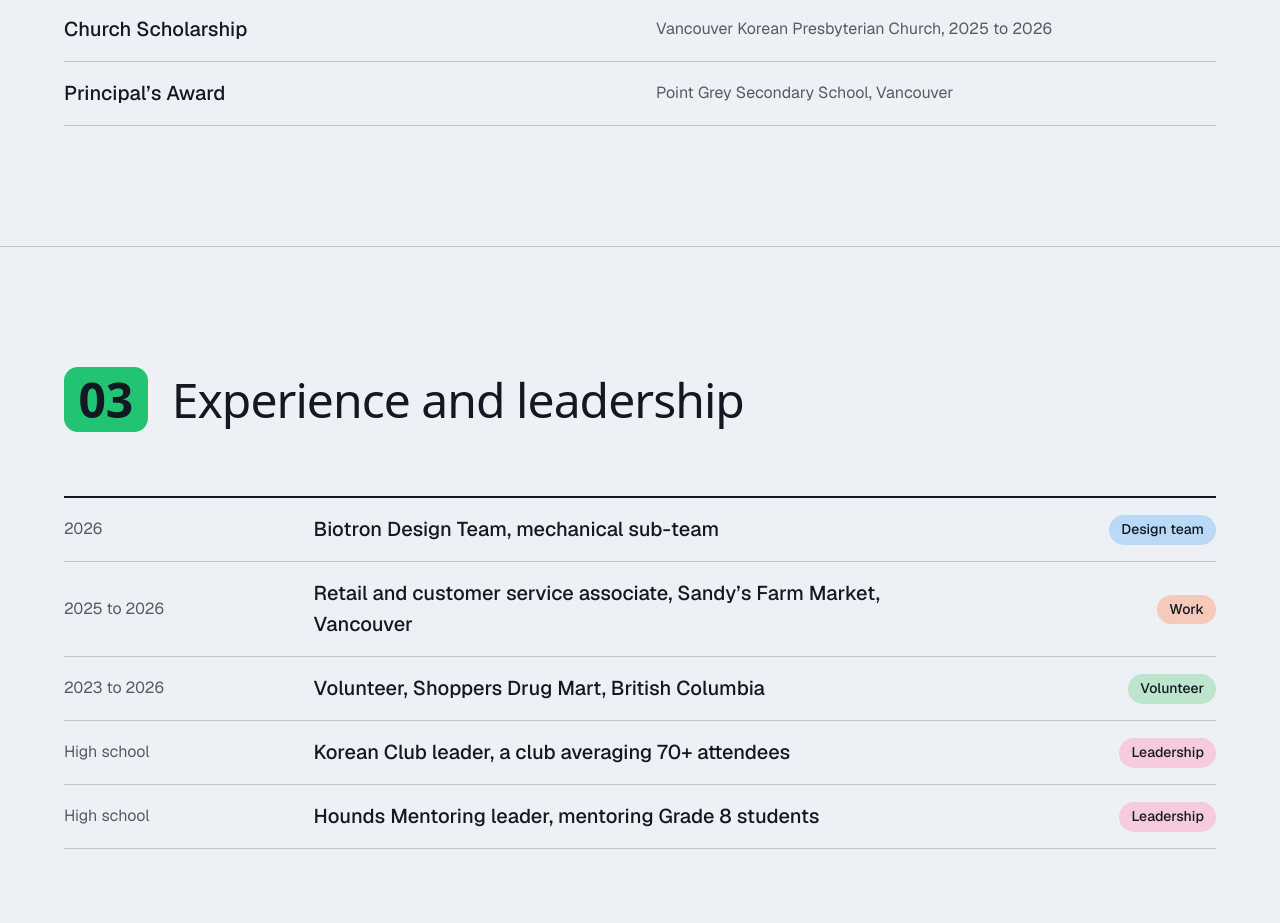
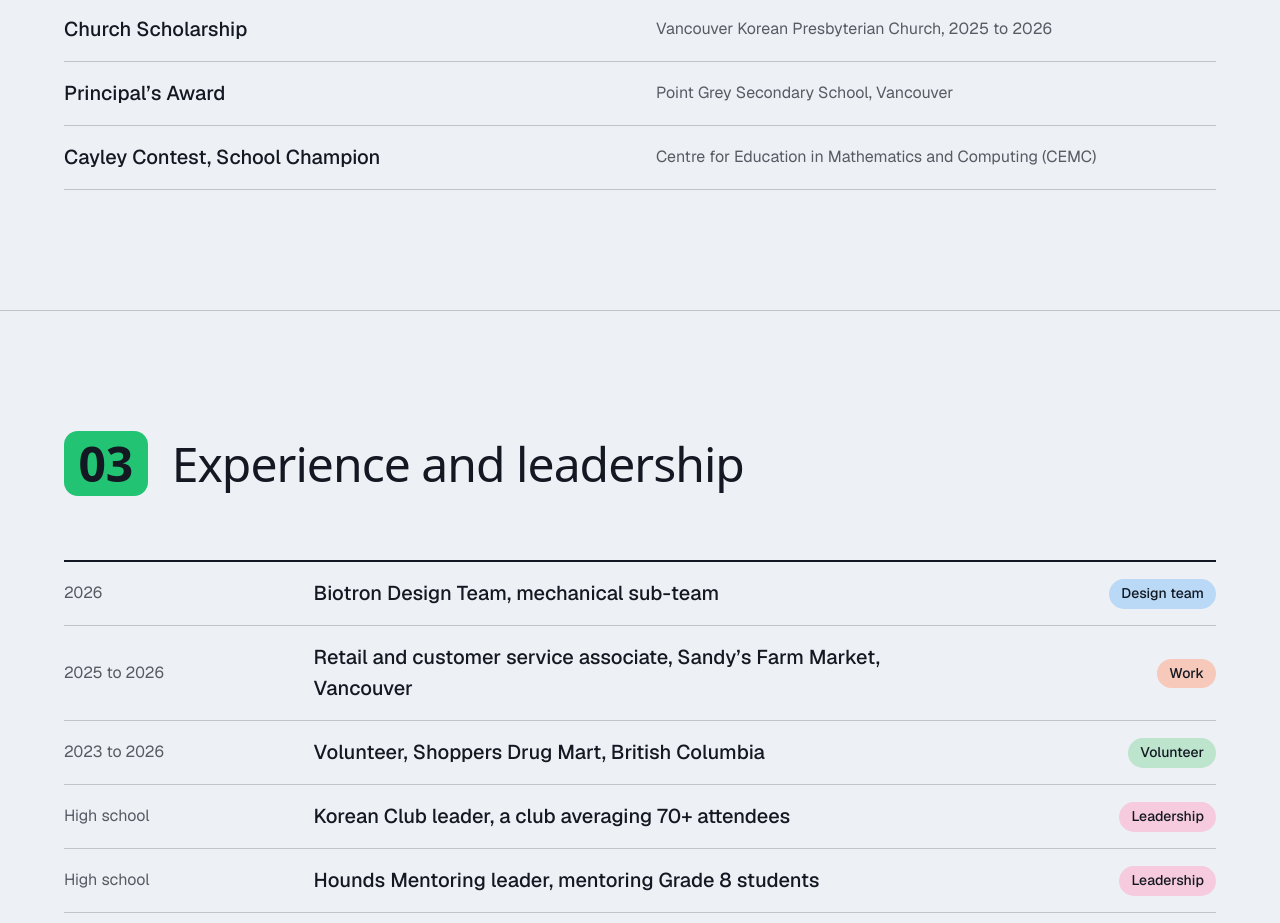
Before and after one commit to Samuel0720-source/samuel-koo, a plain HTML site: page index.html in a window 1280 px wide. Shown: the part 4800-5723 px from the top of the page. Drawn offline with nearby package versions, Linux system fonts and the light colour scheme; no server answers; a web font is replaced by a local one.

Commit message:
Add Cayley Contest school champion award

```diff
--- a/index.html
+++ b/index.html
@@ -215,6 +215,7 @@
         <li><span class="row-main">President’s Scholarship of Distinction</span><span class="row-side">University of Waterloo, admission average of 95% or higher</span></li>
         <li><span class="row-main">Church Scholarship</span><span class="row-side">Vancouver Korean Presbyterian Church, 2025 to 2026</span></li>
         <li><span class="row-main">Principal’s Award</span><span class="row-side">Point Grey Secondary School, Vancouver</span></li>
+        <li><span class="row-main">Cayley Contest, School Champion</span><span class="row-side">Centre for Education in Mathematics and Computing (CEMC)</span></li>
       </ul>
     </section>
 
```
